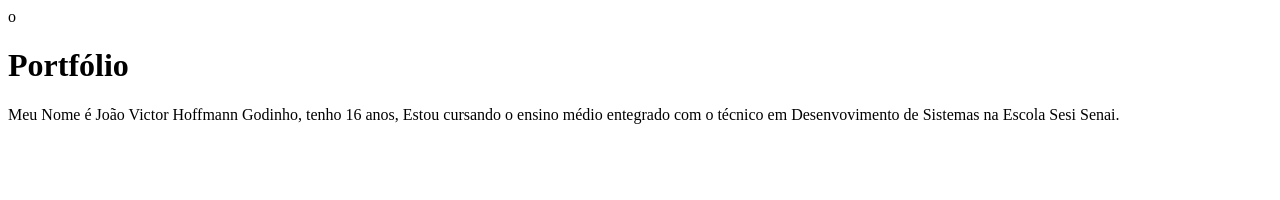
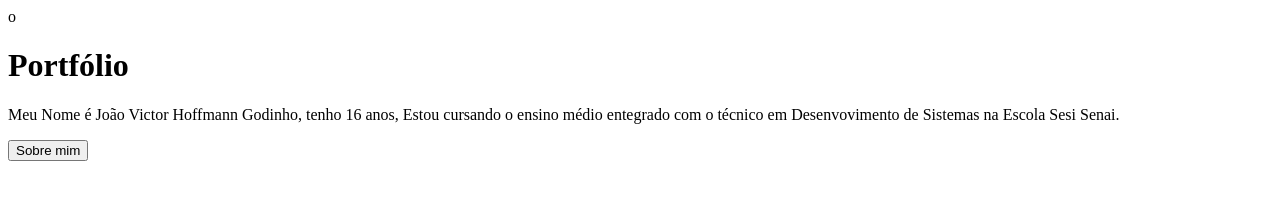
Before and after one commit to joao-hoffmann/Portf-lio, a plain HTML site: page index.html in a window 1280 px wide. Drawn offline with Linux system fonts and the light colour scheme.

Commit message:
primeiro

```diff
--- a/index.html
+++ b/index.html
@@ -3,10 +3,11 @@ o <!DOCTYPE html>
 <head>
     <meta charset="UTF-8">
     <meta name="viewport" content="width=device-width, initial-scale=1.0">
-    <title>Document</title>
+    <title>Portfólio</title>
 </head>
 <body>
     <h1>Portfólio</h1>
     <p>Meu Nome é João Victor Hoffmann Godinho, tenho 16 anos, Estou cursando o ensino médio entegrado com o técnico em Desenvovimento de Sistemas na Escola Sesi Senai.</p>
 </body>
 </html>
+<button> Sobre mim</button>
```
